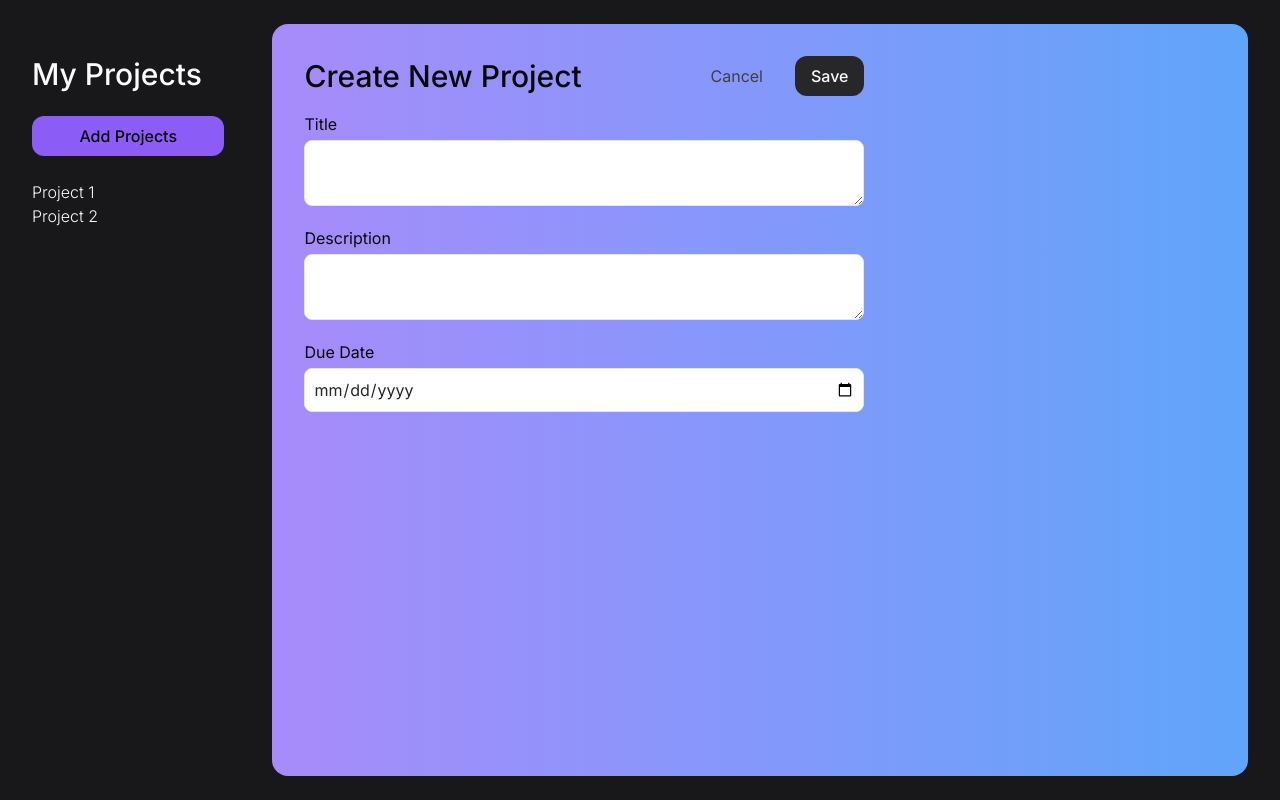
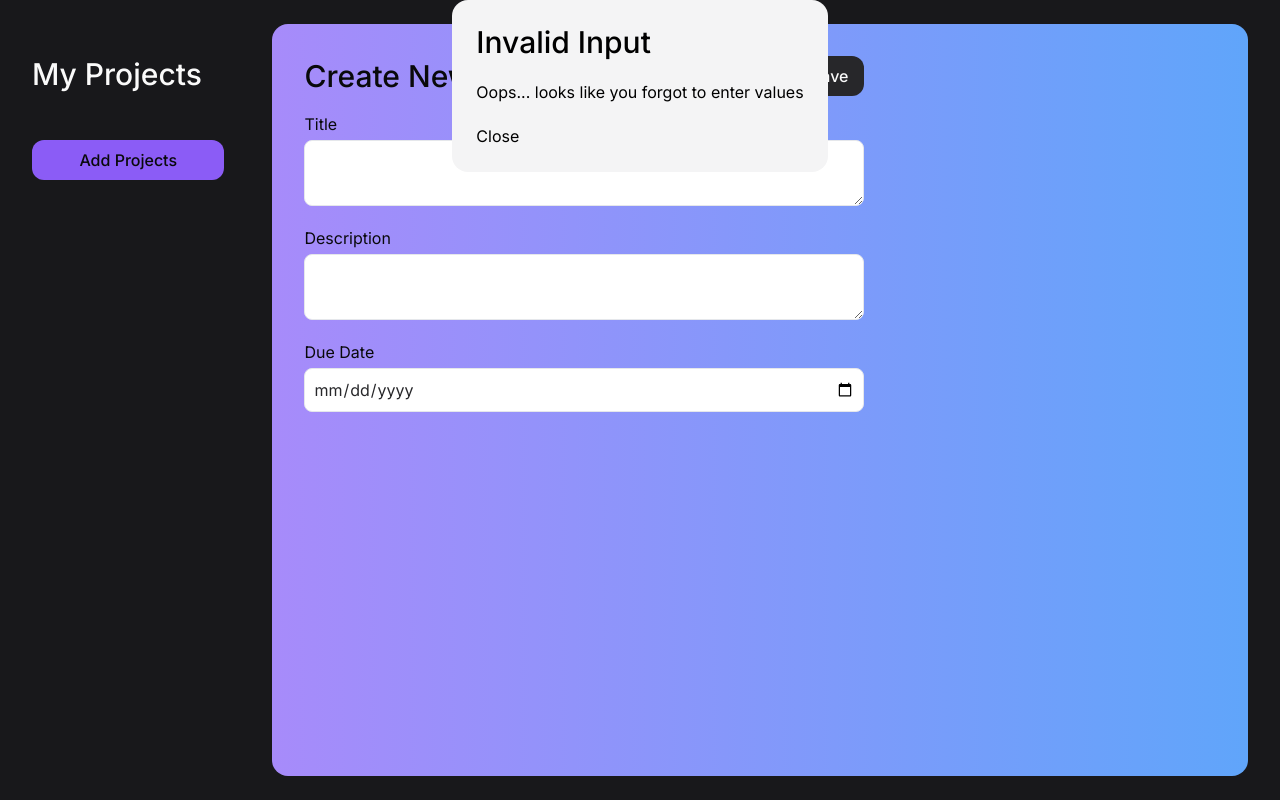
Before and after one commit to DariaAleshina/project-management-app, a React (Vite) app: page / in a window 1280 px wide. Both pictures are taken after a click on the button "Add Projects". Built offline with nearby package versions, Linux system fonts and the light colour scheme.

Commit message:
added Modal component

```diff
--- /dev/null
+++ b/src/components/Modal.jsx
@@ -0,0 +1,27 @@
+import { createPortal } from 'react-dom';
+import { useRef, forwardRef, useImperativeHandle } from 'react';
+
+const Modal = forwardRef(function Modal({ children }, ref) {
+  const dialog = useRef();
+  useImperativeHandle(ref, () => {
+    return {
+      open() {
+        dialog.current.showModal();
+      },
+    };
+  });
+  return createPortal(
+    <dialog
+      ref={dialog}
+      className="flex flex-col gap-5 rounded-2xl p-6  bg-zinc-100"
+    >
+      {children}
+      <form method="dialog">
+        <button>Close</button>
+      </form>
+    </dialog>,
+    document.getElementById('modal-root')
+  );
+});
+
+export default Modal;
--- a/src/components/NewProject.jsx
+++ b/src/components/NewProject.jsx
@@ -3,8 +3,10 @@ import Input from './Input';
 import Button from './Button';
 
 import { useRef } from 'react';
+import Modal from './Modal';
 
 export default function NewProject({ onFormSave }) {
+  const modal = useRef();
   const title = useRef();
   const description = useRef();
   const dueDate = useRef();
@@ -14,22 +16,35 @@ export default function NewProject({ onFormSave }) {
     const enteredDescription = description.current.value;
     const enteredDueDate = dueDate.current.value;
 
-    // TODO: add validation that all fields are filled correctly
+    if (
+      enteredTitle.trim() === '' ||
+      enteredDescription.trim() === '' ||
+      enteredDueDate.trim() === ''
+    ) {
+      modal.current.open();
+      return;
+    }
+
     onFormSave({
       title: enteredTitle,
       description: enteredDescription,
       dueDate: enteredDueDate,
     });
 
-    title.current.value =
-      description.current.value =
-      dueDate.current.value =
-        '';
+    // title.current.value =
+    //   description.current.value =
+    //   dueDate.current.value =
+    //     '';
   };
 
   return (
-    <div className=" w-[35rem] mb-12">
-      <menu className="flex justify-between mb-4 items-center">
+    <>
+      <Modal ref={modal}>
+        <H2Header title="Invalid Input" className="text-zinc-950" />
+        <p>Oops... looks like you forgot to enter values</p>
+      </Modal>
+      <div className=" md:w-[35rem] mb-12">
+        <menu className="flex flex-col md:flex-row md:justify-between mb-4 md:items-center gap-3.5">
           <H2Header title="create new project" />
           <ul className="flex gap-4">
             <li>
@@ -48,5 +63,6 @@ export default function NewProject({ onFormSave }) {
           <Input type="date" label="Due Date" ref={dueDate} />
         </div>
       </div>
+    </>
   );
 }
--- a/src/components/NoProjectSelected.jsx
+++ b/src/components/NoProjectSelected.jsx
@@ -4,22 +4,22 @@ import Button from './Button';
 
 export default function NoProjectSelected({ onButtonClick }) {
   return (
-    <div className="flex flex-col md:flex-row gap-20 mb-12">
-      <div className="flex flex-col gap-5">
+    <div className="flex flex-col md:flex-row gap-20 md: justify-between mb-12">
+      <div className="flex flex-col gap-5 bg-zinc-100 rounded-2xl p-6 md:w-[45%]">
         <H2Header title="No project selected" />
         <p>Select a project or get started with a new one</p>
-        {/* <button className=" font-medium px-4 py-2 text-xs md:text-base rounded-xl bg-zinc-800 hover:bg-zinc-700 text-zinc-50 w-full">
-          Create a new project
-        </button> */}
+
         <Button primary onClick={() => onButtonClick(null)}>
           Create a new project
         </Button>
       </div>
-      <img
-        src={ProjectTeamIcon}
-        alt="project team illustation"
-        className="md:w-1/2 object-contain"
-      />
+      <div className="md:w-[45%] rounded-2xl p-6  bg-zinc-100 ">
+        <img
+          src={ProjectTeamIcon}
+          alt="project team illustration"
+          className=" object-contain"
+        />
+      </div>
     </div>
   );
 }
--- a/src/components/SideBar.jsx
+++ b/src/components/SideBar.jsx
@@ -3,15 +3,20 @@ import Button from './Button';
 
 export default function SideBar({ onButtonClick, projects }) {
   return (
-    <aside className="w-1/3 md:w-1/5 py-8 flex flex-col gap-6">
+    <aside className="w-1/3 md:w-1/5 py-8 flex flex-col gap-12">
       <H2Header title="My Projects" />
-
       <Button primary color="violet" onClick={() => onButtonClick(null)}>
         Add Projects
       </Button>
-      <ul className="font-light">
-        <li>Project 1</li>
-        <li>Project 2</li>
+      <ul className="font-light flex flex-col gap-1">
+        {projects.map(project => (
+          <li
+            key={project.id}
+            className=" text-zinc-400 flex items-center py-2 px-4 rounded-sm hover:bg-zinc-800 hover:text-zinc-50"
+          >
+            <button onClick={() => onButtonClick(null)}>{project.title}</button>
+          </li>
+        ))}
       </ul>
     </aside>
   );
```
Lines whose indentation alone changed are shown as unchanged.
